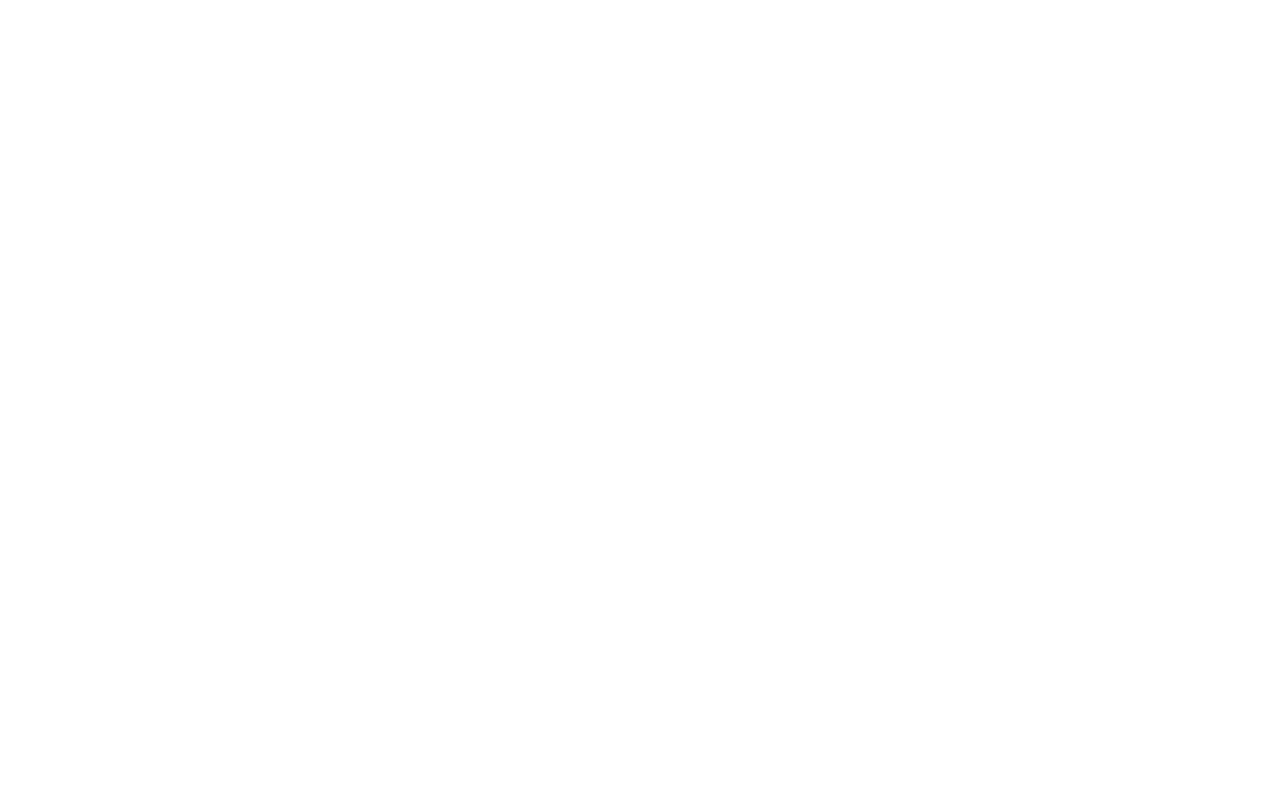
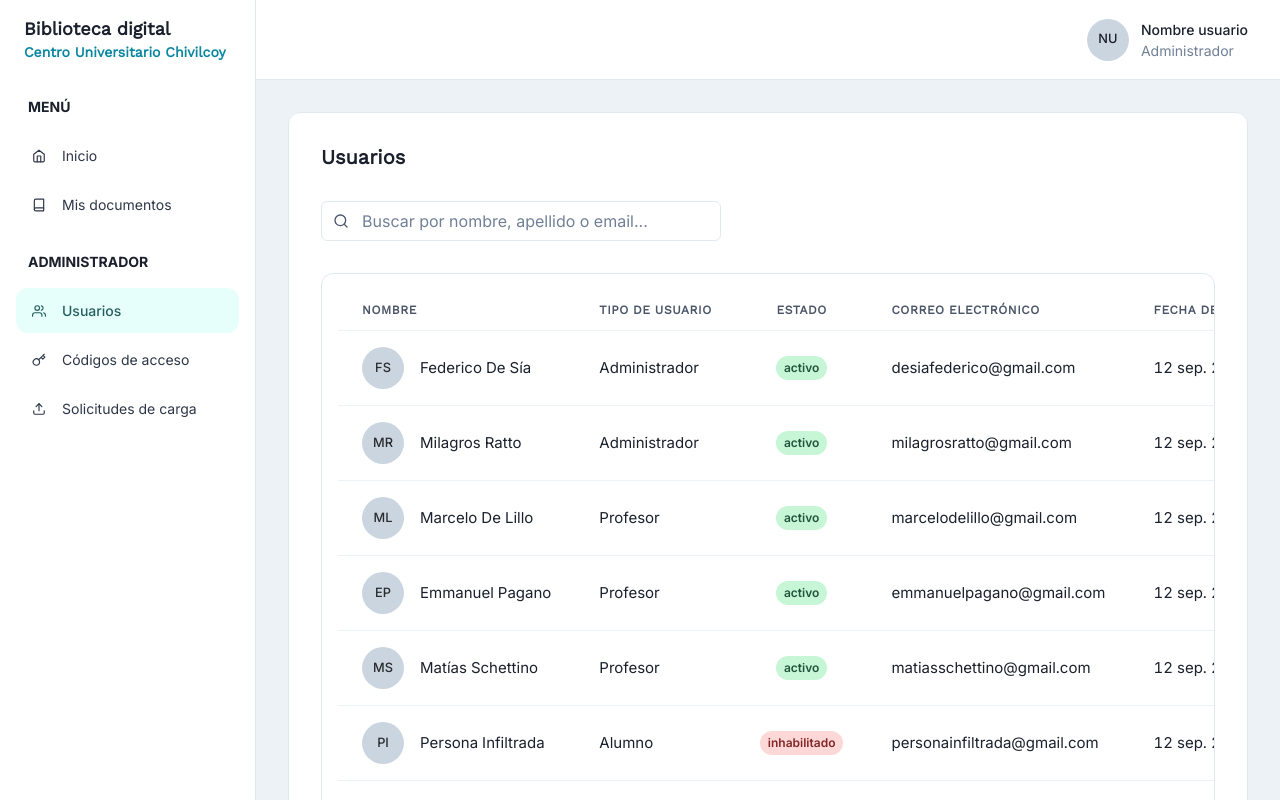
Before and after one commit to federicodesia/biblioteca-digital, a React (Vite) app in the folder frontend/: page /users in a window 1280 px wide. Before the commit this address had no page. Built offline with nearby package versions, Linux system fonts and the light colour scheme.

Commit message:
Página de usuarios

```diff
--- a/frontend/src/App.tsx
+++ b/frontend/src/App.tsx
@@ -4,6 +4,7 @@
 import VerificationForm from "./components/forms/verification-form"
 import AccessCodesPage from "./pages/access-codes-page"
 import MainPage from "./pages/main-page"
+import UsersPage from "./pages/users-page"
 import WelcomePage from "./pages/welcome-page"
 
 function App() {
@@ -16,6 +17,7 @@
 
       <Route path="/home" element={<MainPage />} />
       <Route path="/my-documents" element={<MainPage />} />
+      <Route path="/users" element={<MainPage children={<UsersPage />} />} />
       <Route path="/access-codes" element={<MainPage children={<AccessCodesPage />} />} />
       <Route path="/upload-requests" element={<MainPage />} />
     </Routes>
--- a/frontend/src/components/sidebar.tsx
+++ b/frontend/src/components/sidebar.tsx
@@ -1,6 +1,6 @@
 import { Box, CloseButton, Flex, Heading, Stack, Text } from "@chakra-ui/react"
 import { ReactNode } from "react"
-import { FiBook, FiHome, FiKey, FiUpload } from "react-icons/fi"
+import { FiBook, FiHome, FiKey, FiUpload, FiUsers } from "react-icons/fi"
 import { useMatch, useResolvedPath } from "react-router-dom"
 import useColorScheme from "../hooks/use-color-scheme"
 import Link from "./link"
@@ -27,6 +27,7 @@
     {
         title: 'Administrador',
         items: [
+            { to: '/users', text: 'Usuarios', icon: <FiUsers /> },
             { to: '/access-codes', text: 'Códigos de acceso', icon: <FiKey /> },
             { to: '/upload-requests', text: 'Solicitudes de carga', icon: <FiUpload /> }
         ]
--- /dev/null
+++ b/frontend/src/pages/users-page.tsx
@@ -0,0 +1,124 @@
+import { Avatar, Badge, Box, Heading, HStack, IconButton, Input, InputGroup, InputLeftElement, Table, TableCaption, TableContainer, Tbody, Td, Text, Th, Thead, Tooltip, Tr, VStack } from "@chakra-ui/react"
+import { FiLock, FiSearch, FiUnlock } from "react-icons/fi"
+
+type Status = 'Activo' | 'Inhabilitado'
+interface UserData {
+    name: string
+    lastname: string
+    role: string
+    status: Status
+    email: string
+    signUpAt: string
+    invitedBy?: string
+}
+
+const usersData: UserData[] = [
+    { name: 'Federico', lastname: 'De Sía', status: 'Activo', role: 'Administrador', email: 'desiafederico@gmail.com', signUpAt: '12 sep. 2022 15:46 p.m.' },
+    { name: 'Milagros', lastname: 'Ratto', status: 'Activo', role: 'Administrador', email: 'milagrosratto@gmail.com', signUpAt: '12 sep. 2022 15:46 p.m.' },
+    { name: 'Marcelo', lastname: 'De Lillo', status: 'Activo', role: 'Profesor', email: 'marcelodelillo@gmail.com', signUpAt: '12 sep. 2022 15:46 p.m.', invitedBy: 'Federico De Sía' },
+    { name: 'Emmanuel', lastname: 'Pagano', status: 'Activo', role: 'Profesor', email: 'emmanuelpagano@gmail.com', signUpAt: '12 sep. 2022 15:46 p.m.', invitedBy: 'Milagros Ratto' },
+    { name: 'Matías', lastname: 'Schettino', status: 'Activo', role: 'Profesor', email: 'matiasschettino@gmail.com', signUpAt: '12 sep. 2022 15:46 p.m.', invitedBy: 'Marcelo De Lillo' },
+    { name: 'Persona', lastname: 'Infiltrada', status: 'Inhabilitado', role: 'Alumno', email: 'personainfiltrada@gmail.com', signUpAt: '12 sep. 2022 15:46 p.m.', invitedBy: 'Marcelo De Lillo' },
+]
+
+const UsersPage = () => {
+    return <Box
+        position='absolute'
+        top='0'
+        left='0'
+        right='0'
+        p='8'>
+
+        <Box bg='white' p='8' rounded='xl' border='1px' borderColor='gray.200' >
+            <VStack align='stretch' spacing='8'>
+
+                <Heading size='md' fontWeight='600'>
+                    Usuarios
+                </Heading>
+
+                <InputGroup color='gray.600' maxW='400px'>
+                    <InputLeftElement pointerEvents='none' children={<FiSearch />} />
+                    <Input type='text' placeholder='Buscar por nombre, apellido o email...' />
+                </InputGroup>
+
+                <TableContainer p='4' rounded='xl' border='1px' borderColor='gray.200' overflowX='auto' >
+                    <Table colorScheme='gray' fontSize='15' >
+                        <Thead>
+                            <Tr>
+                                <Th>Nombre</Th>
+                                <Th>Tipo de usuario</Th>
+                                <Th textAlign='center'>Estado</Th>
+                                <Th>Correo electrónico</Th>
+                                <Th>Fecha de registro</Th>
+                                <Th>Invitado por</Th>
+                                <Th w='0' />
+                            </Tr>
+                        </Thead>
+                        <Tbody>
+                            {
+                                usersData.map((item, index) => {
+                                    return <TableItem key={`${item.email} ${index}`} {...item} />
+                                })
+                            }
+                        </Tbody>
+
+                        <TableCaption textAlign='left'>
+                            Mostrando {usersData.length} resultados
+                        </TableCaption>
+                    </Table>
+                </TableContainer>
+            </VStack>
+        </Box>
+    </Box>
+}
+
+const TableItem = (item: UserData) => {
+    const name = `${item.name} ${item.lastname}`
+    const isActive = item.status === 'Activo'
+
+    return <Tr>
+        <Td>
+            <HStack spacing='4'>
+                <Avatar h='42px' w='42px' size='sm' bg='gray.300' color='blackAlpha.800' name={name} />
+                <Text>{name}</Text>
+            </HStack>
+        </Td>
+        <Td>{item.role}</Td>
+        <Td textAlign='center'>
+            <Badge
+                rounded='xl'
+                px='2'
+                py='2px'
+                fontWeight='600'
+                textTransform='lowercase'
+                colorScheme={
+                    isActive
+                        ? 'green'
+                        : 'red'
+                }>
+                {item.status}
+            </Badge>
+        </Td>
+        <Td>{item.email}</Td>
+        <Td>{item.signUpAt}</Td>
+        <Td>{item.invitedBy ?? '-'}</Td>
+
+        <Td>
+            <HStack spacing='2'>
+                <Tooltip openDelay={400} bg='white' p='4' rounded='lg' shadow='lg' label={isActive ? 'Inhabilitar cuenta' : 'Activar cuenta'}>
+                    <IconButton
+                        variant='ghost'
+                        colorScheme='gray'
+                        aria-label={isActive ? 'Inhabilitar cuenta' : 'Activar cuenta'}
+                        icon={
+                            isActive
+                                ? <FiLock />
+                                : <FiUnlock />
+                        } />
+                </Tooltip>
+            </HStack>
+        </Td>
+    </Tr>
+}
+
+export default UsersPage
```
